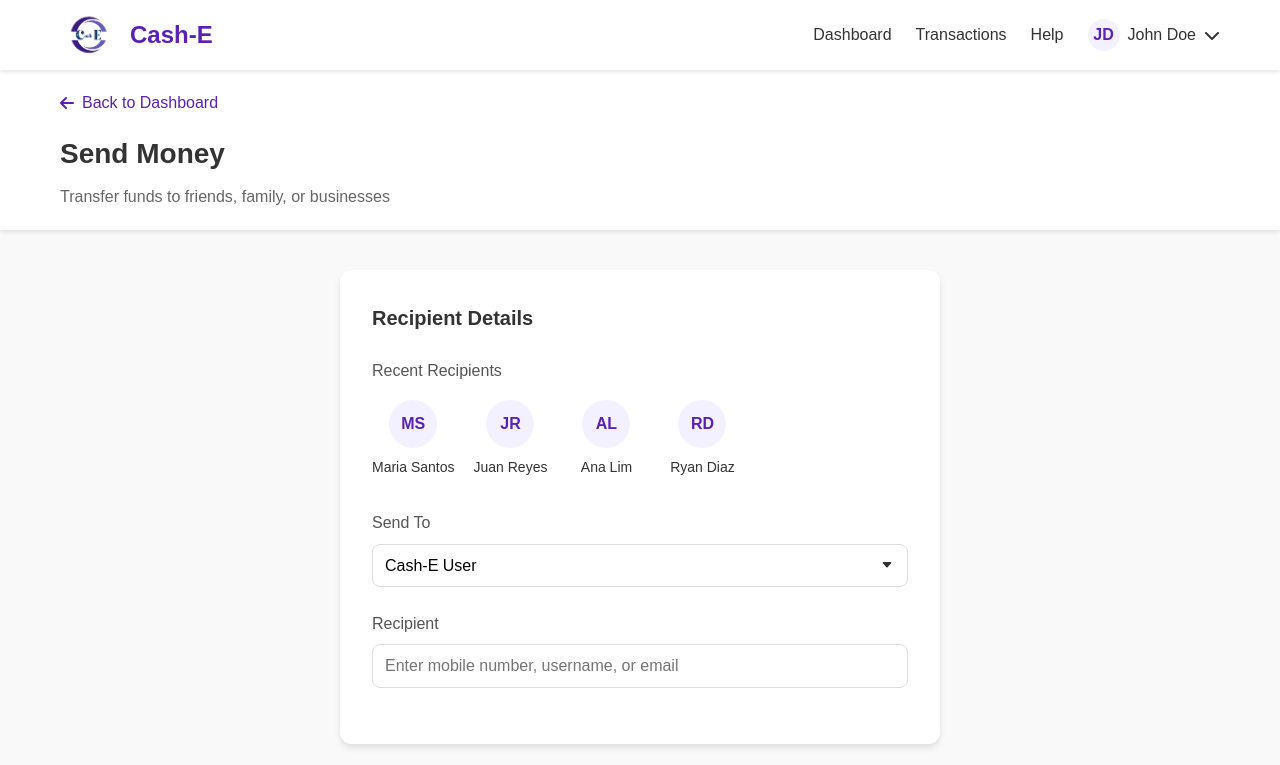
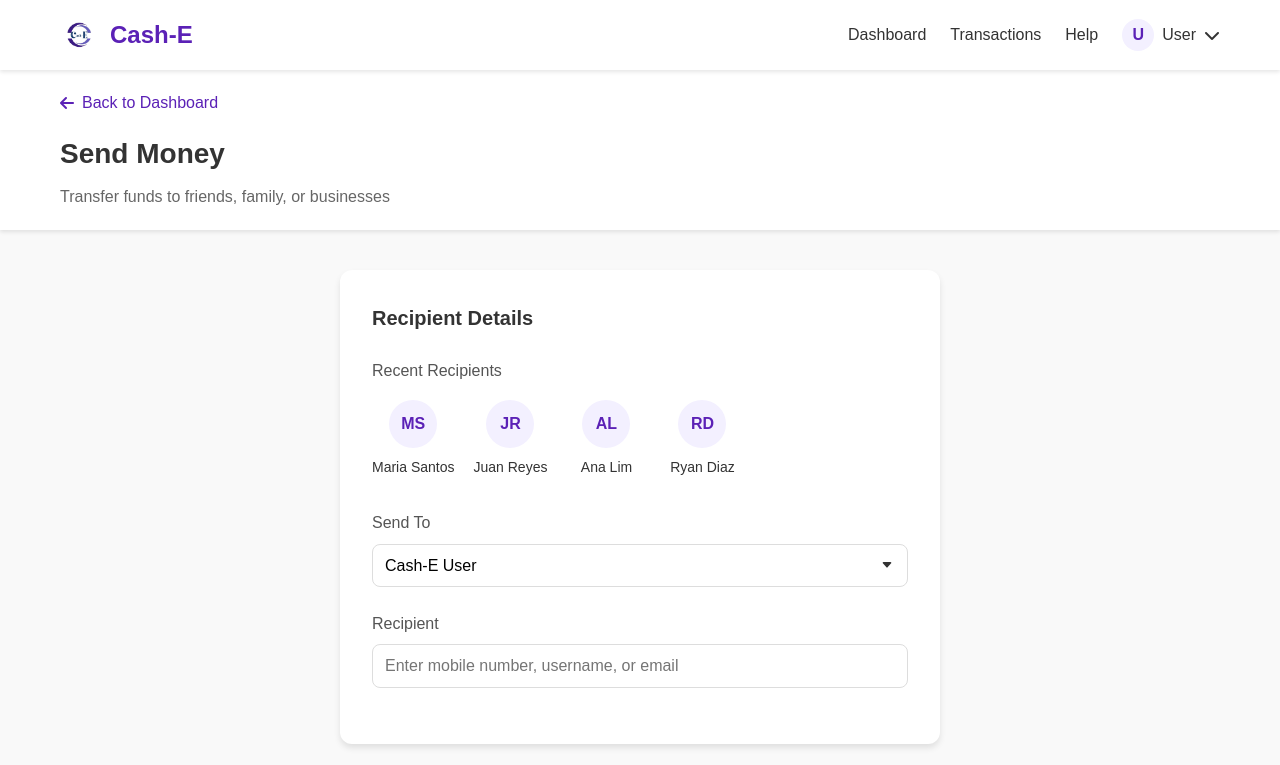
Before and after one commit to JBenjo/Itelect_Finals, a website: page send-money.html in a window 1280 px wide. Shown: the top 765 px of the page. Drawn offline with Linux system fonts and the light colour scheme.

Commit message:
2nd commit

```diff
--- a/send-money.html
+++ b/send-money.html
@@ -435,7 +435,7 @@
     <nav class="navbar">
         <div class="container">
             <div class="logo" style="display: flex; align-items: center;">
-                <img src="public/images/logo.jpg" alt="Cash-E Logo" style="height:60px; width:auto; border-radius:50%; margin-right:10px;">
+                <img src="public/images/logo.jpg" alt="Cash-E Logo" style="height:40px; width:auto; border-radius:50%; margin-right:10px;">
                 <a href="dashboard.html" style="font-size: 1.5rem; font-weight: bold; color: #5b21b6; text-decoration: none;">Cash-E</a>
             </div>
             <div class="menu-toggle" id="mobile-menu">
@@ -449,8 +449,8 @@
                 <li><a href="help.html">Help</a></li>
                 <li class="user-menu">
                     <div class="user-menu-btn" id="user-menu-btn">
-                        <div class="user-avatar">JD</div>
-                        <span class="user-name">John Doe</span>
+                        <div class="user-avatar nav-avatar"></div>
+                        <span class="user-name nav-username"></span>
                         <i class="fas fa-chevron-down"></i>
                     </div>
                     <div class="user-dropdown" id="user-dropdown">
@@ -685,7 +685,7 @@
                 `Send ${formatCurrency(amount)} to ${recipient} for ${purpose}?` :
                 `Send ${formatCurrency(amount)} to ${recipient}?`;
 
-            if (confirm(confirmMessage)) {
+            if (confirmMessage) {
                 // After successfully sending money
                 deductFromBalance(total);
                 saveTransaction("sent", `Sent to ${recipient}`, -total);
@@ -694,6 +694,15 @@
                 window.location.href = 'dashboard.html';
             }
         });
+
+        window.addEventListener('DOMContentLoaded', function() {
+    const userName = localStorage.getItem('cashEUserName') || 'User';
+    // Update all elements with .nav-username
+    document.querySelectorAll('.nav-username').forEach(el => el.textContent = userName);
+    // Update all elements with .nav-avatar
+    const initials = userName.split(' ').map(w => w[0]).join('').toUpperCase();
+    document.querySelectorAll('.nav-avatar').forEach(el => el.textContent = initials);
+});
     </script>
 </body>
 </html>
```
Also changed, not shown: dashboard.html (+1 -1 lines).
